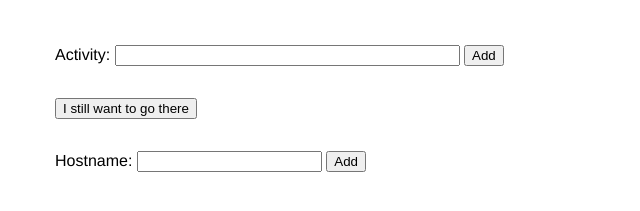
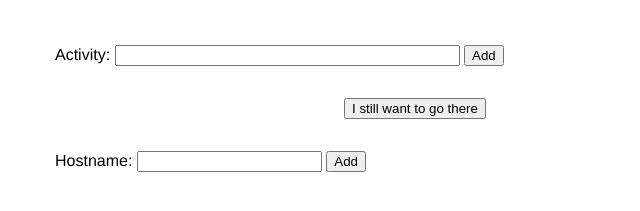
Before and after one commit to afroisalreadyinu/distracticide, a browser extension: page firefox/page.html in a window 1280 px wide. Shown: the part 101-312 px from the top of the page, without its empty margins (225-865 px from the left). Drawn offline with Linux system fonts and the light colour scheme.

Commit message:
Minor styling

```diff
--- a/firefox/page.css
+++ b/firefox/page.css
@@ -26,3 +26,11 @@ ul {
 #activity-list .remove-link {
     font-size: 1rem;
 }
+
+.bail-out {
+    display: flex;
+}
+
+.bail-out button {
+    margin: 0 auto;
+}
--- a/firefox/page.html
+++ b/firefox/page.html
@@ -25,7 +25,9 @@
       </div>
 
 
-      <button id="disable-button">I still want to go there</button>
+      <section class="bail-out">
+        <button id="disable-button">I still want to go there</button>
+      </section>
 
       <div class="form-section add-hostname">
         <form>
```
